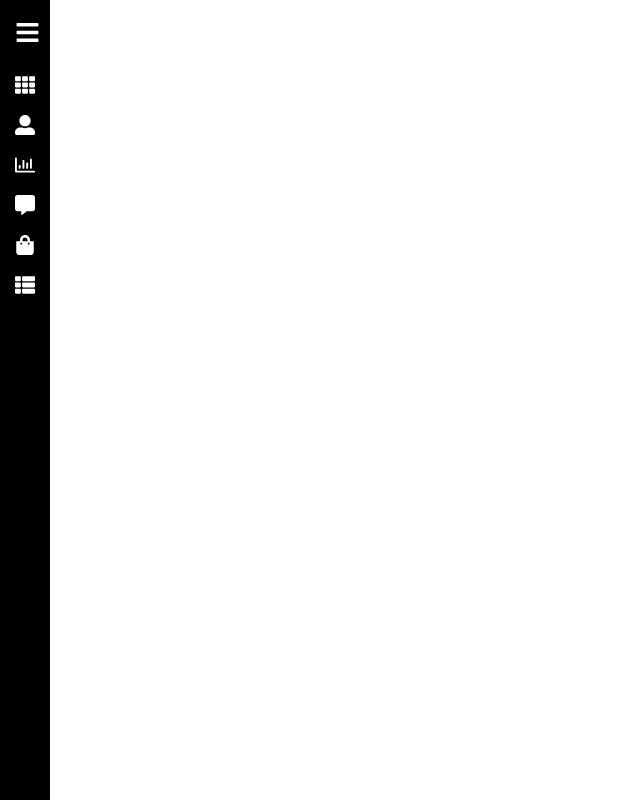
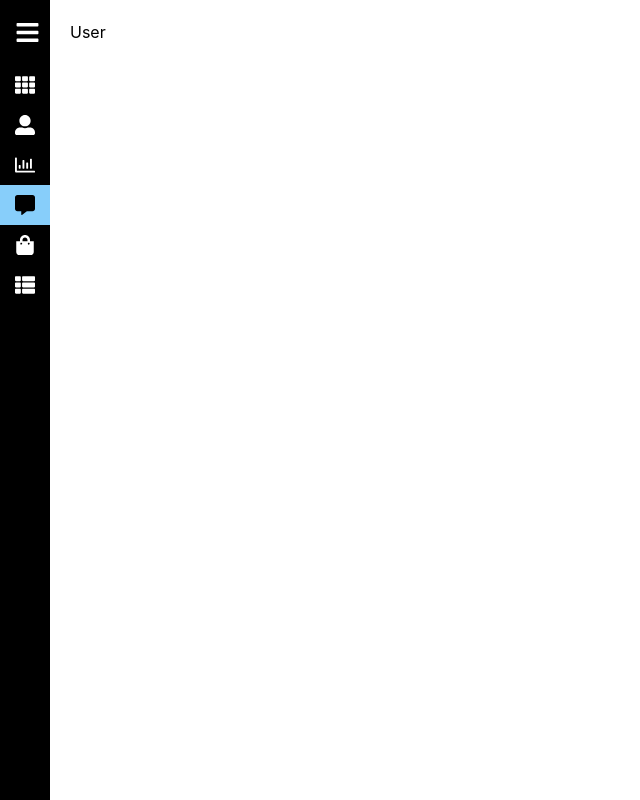
Before and after one commit to Muliro1/Garage-Management-System, a React (Create React App) app in the folder client/: page /user in a window 1280 px wide. Before the commit this address had no page. Shown: the whole page, without its empty margins (0-640 px from the left). Built offline with nearby package versions, Linux system fonts and the light colour scheme.

Commit message:
changes on a file

```diff
--- a/client/src/App.js
+++ b/client/src/App.js
@@ -2,12 +2,13 @@ import React from 'react';
 import './App.css';
 import { BrowserRouter, Route, Routes } from 'react-router-dom';
 import Invoices from './Components/Invoices';
-import Comment from './Components/Comment';
+import User from './Components/User';
 import Repair from './Components/Repair';
 import Servicing from './Components/Servicing';
 import Sidebar from './Components/Sidebar';
 import Vehicles from './Components/Vehicles';
 import Technician from './Components/Technician';
+// import User from './Components/User';
 
 const App = () => {
   return (
@@ -17,7 +18,7 @@ const App = () => {
           <Route path="/" element={<Technician />} />
           <Route path="/dashboard" element={<Technician />} />
           <Route path="/repair" element={<Repair />} />
-          <Route path="/comment" element={<Comment />} />
+          <Route path="/user" element={<User />} />
           <Route path="/invoices" element={<Invoices />} />
           <Route path="/servicing" element={<Servicing />} />
           <Route path="/vehicles" element={<Vehicles />} />
--- a/client/src/Components/Sidebar.js
+++ b/client/src/Components/Sidebar.js
@@ -31,8 +31,8 @@ const Sidebar = ({children}) => {
             icon:<FaRegChartBar/>
         },
         {
-            path:"/comment",
-            name:"Comment",
+            path:"/user",
+            name:"User",
             icon:<FaCommentAlt/>
         },
         {
--- a/client/src/Components/Comment.js
+++ b/client/src/Components/User.js
@@ -1,11 +1,12 @@
 import React from 'react';
 
-const Comment = () => {
+const User = () => {
     return (
         <div>
-            <h1>Comment page</h1>
+
+            <h1>User</h1>
         </div>
     );
 };
 
-export default Comment;
+export default User;
```
